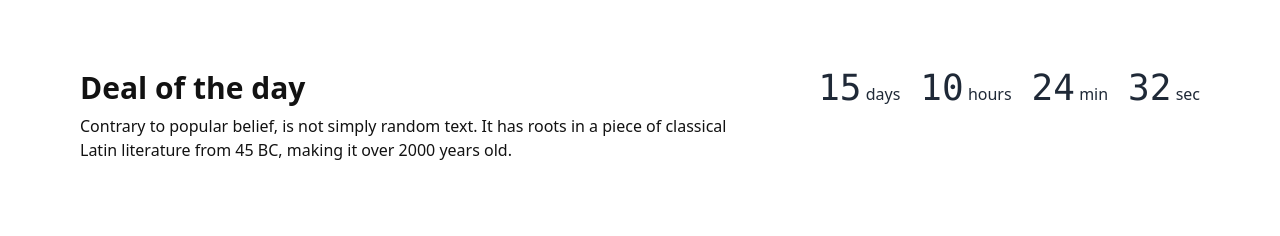
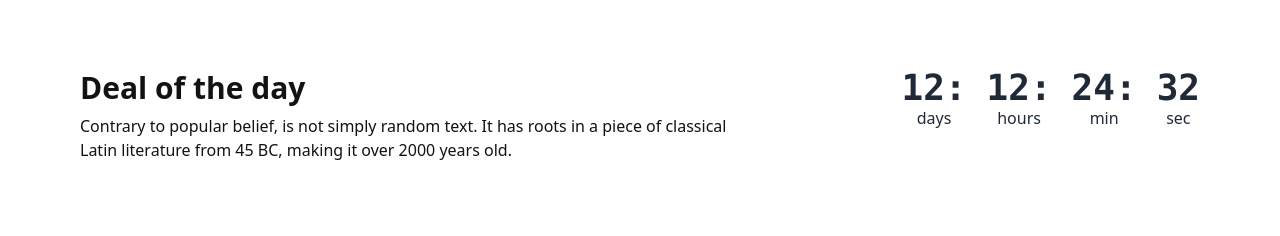
Before and after one commit to sabbir7707/Fruit-Burst, a plain HTML site: page index.html in a window 1280 px wide. Shown: the part 758-994 px from the top of the page. Drawn offline with nearby package versions, Linux system fonts and the light colour scheme.

Commit message:
time include

```diff
--- a/index.html
+++ b/index.html
@@ -193,33 +193,45 @@
                  <div>
                     <div class="flex gap-5">
                         <div>
-                          <span class="countdown font-mono text-4xl">
-                            <span style="--value:15;"></span>
+                          <span class="countdown font-mono font-bold text-4xl">
+                            <span style="--value:12;"></span>:
                           </span>
+                                <div class="text-center">
                                     days
                                 </div>
+                        </div>
+
                         <div>
-                          <span class="countdown font-mono text-4xl">
-                            <span style="--value:10;"></span>
+                          <span class="countdown font-mono font-bold text-4xl">
+                            <span style="--value:12;"></span>:
                           </span>
+                         <div class="text-center">
                             hours
                          </div>
+                        </div>
                         <div>
-                          <span class="countdown font-mono text-4xl">
-                            <span style="--value:24;"></span>
+                          <span class="countdown font-mono font-bold text-4xl">
+                            <span style="--value:24;"></span>:
                           </span>
+                         <div class="text-center">
                             min
                          </div>
+                        </div>
                         <div>
-                          <span class="countdown font-mono text-4xl">
+                          <span class="countdown font-mono font-bold text-4xl">
                             <span style="--value:32;"></span>
                           </span>
+
+                          <div class="text-center">
                             sec
+                          </div>
                         </div>
                       </div>
                  </div>
 
             </div>
+        <!--second part-->
+
 
         </section>
 
```
Lines whose indentation alone changed are shown as unchanged.
